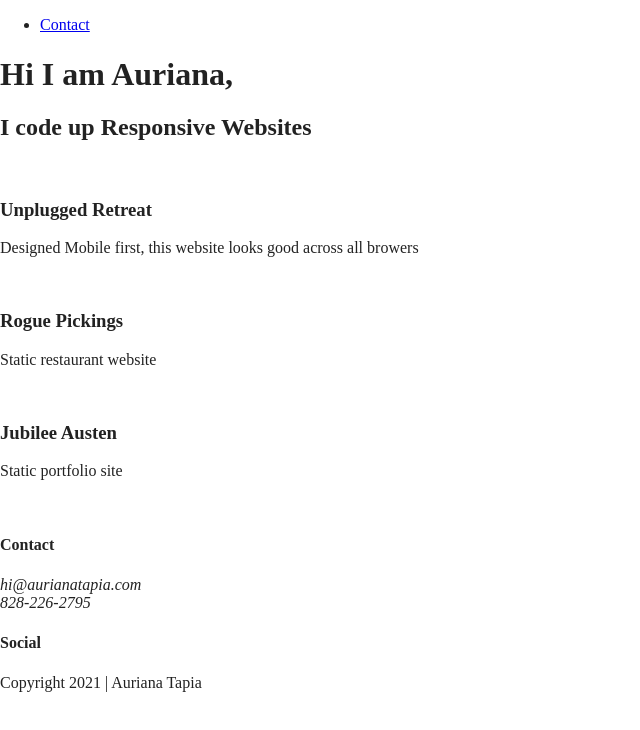
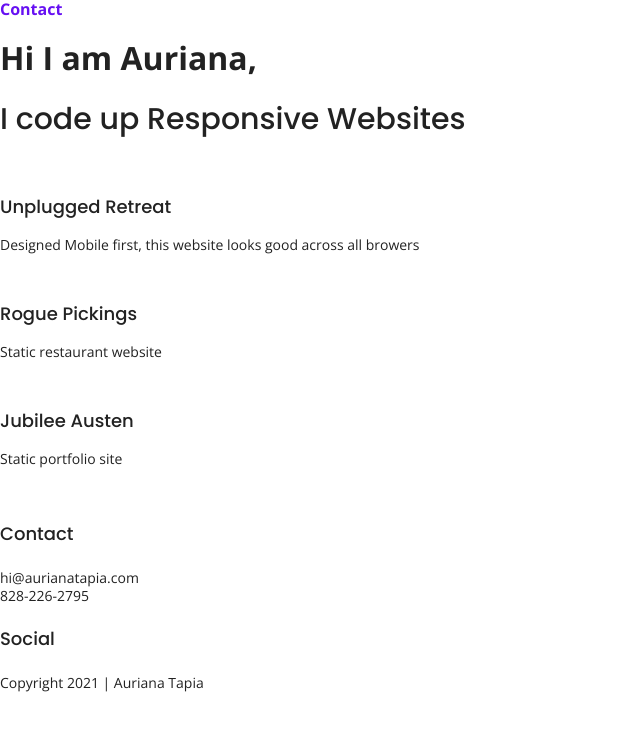
Before and after one commit to aurianat/auriana-tapia-portfolio, a website built with Parcel: page index.html in a window 1280 px wide. Shown: the whole page, without its empty margins (0-640 px from the left). Built offline with nearby package versions, Linux system fonts and the light colour scheme.

Commit message:
saved text styles

```diff
--- a/css/main.css
+++ b/css/main.css
@@ -90,48 +90,71 @@ textarea {
    /**** General styles****/
 
    html {
-
+    font-size: 16px;
    }
 
    body {
-
+    font-family: 'Open Sans', sans-serif;
+    font-size: 1em;
+    text-align: left;
    }
 
    ol,
    ul {
-
+    list-style-type: none;
+    margin: 0;
+    padding: 0;
    }
 
    a {
-
+    color: #6610f2;
+    text-decoration: none;
+    font-weight: 700;
    }
 
    h2 {
-
+    font-family: 'Poppins', sans-serif;
+    font-size: 1.875em;
+    font-weight: 500;
    }
 
    h3,
    h4 {
-
+    font-family: 'Poppins', sans-serif;
+    font-size: 1.1250em;
+    font-weight: 500;
    }
 
    p {
+    font-size: 0.8750em;
+    line-height: 1.285em;
+  }
 
+   img {
+    width: 100%;
    }
 
-   img {
-
+   figure {
+    margin: 0;
    }
 
-   figure {}
-
    address {
-
+    font-style: normal;
    }
 
    .content-wrapper {
+    width: 90%;
+    margin-top: 50px 0;
+   }
 
-   }
+   /* Color Scheme */
+   /******
+   4 Colors
+   white: #ffffff;
+   Blue: #b3d4fc;
+   Yellow: #e6c229;
+   Purple: #6610f2;
+   ******/
 
 /* ---------------Base Header - Footer Styles --------------------*/
 
@@ -212,7 +235,6 @@ footer .copyright {
 
 
   /*Work area*/
-
 
 
 
--- a/index.html
+++ b/index.html
@@ -18,6 +18,9 @@
 
   <link rel="stylesheet" href="css/normalize.css">
   <link rel="stylesheet" href="css/main.css">
+
+  <!-- Google Fonts -->
+  <link href="https://fonts.googleapis.com/css2?family=Open+Sans:wght@400;700&family=Poppins:wght@500;700&display=swap" rel="stylesheet">
 
   <meta name="theme-color" content="#fafafa">
 </head>
```
